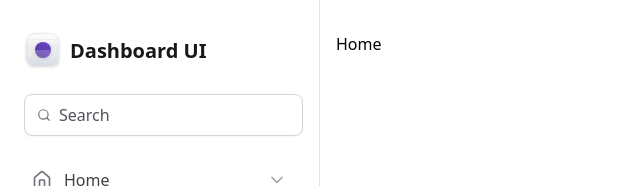
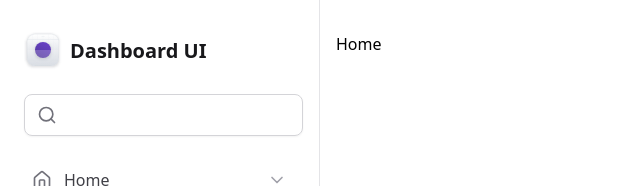
Before and after one commit to Victtor-777/Dashboard-Tailwind, a Next.js app: page / in a window 1280 px wide. Shown: the top 186 px of the page, without its empty margins (0-640 px from the left). Built offline with nearby package versions, Linux system fonts and the light colour scheme.

Commit message:
Add Input component and refactor Sidebar to use Input for search functionality

```diff
--- /dev/null
+++ b/src/components/Input.tsx
@@ -0,0 +1,30 @@
+import { ComponentProps } from "react";
+
+type InputPrefixProps = ComponentProps<"div">;
+
+export function Prefix(props: InputPrefixProps) {
+  return <div {...props} />;
+}
+
+type InputControlProps = ComponentProps<"input">;
+
+export function Control(props: InputControlProps) {
+  return (
+    <input
+      type="text"
+      className="flex-1 border-0 bg-transparent p-0 text-zinc-900 placeholder-zinc-600"
+      {...props}
+    />
+  );
+}
+
+export type InputRootProps = ComponentProps<"div">;
+
+export function Root(props: InputRootProps) {
+  return (
+    <div
+      className="flex mx-1 w-full items-center gap-2 rounded-lg border border-zinc-300 px-3 py-2 shadow-sm"
+      {...props}
+    />
+  );
+}
--- a/src/components/Sidebar/index.tsx
+++ b/src/components/Sidebar/index.tsx
@@ -11,20 +11,19 @@
 import { NavItem } from "./NavItem";
 import { UsedSpaceWidget } from "./UsedSpaceWidged";
 import { Profile } from "./Profile";
+import * as Input from "../Input";
 
 export function Sidebar() {
   return (
     <aside className="flex flex-col gap-6 border-r border-zinc-200 px-5 py-8">
       <Logo />
 
-      <div className="flex mx-1 w-full items-center gap-2 rounded-lg border border-zinc-300 px-3 py-2 shadow-sm">
-        <Search className="w-5 h-5 text-zinc-500" />
-        <input
-          type="text"
-          className="flex-1 border-0 bg-transparent p-0 text-zinc-900 placeholder-zinc-600"
-          placeholder="Search"
-        />
-      </div>
+      <Input.Root>
+        <Input.Prefix>
+          <Search className="w-5 h-5 text-zinc-500" />
+        </Input.Prefix>
+        <Input.Control />
+      </Input.Root>
 
       <nav className="space-y-0.5">
         <NavItem title="Home" icon={Home} />
```
